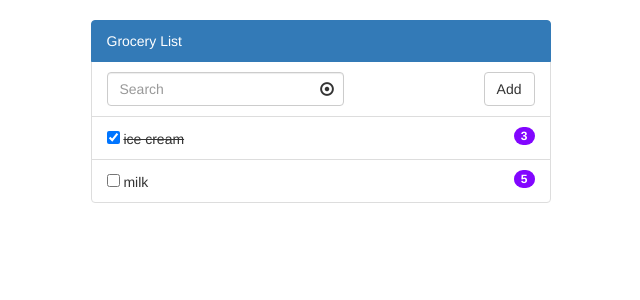
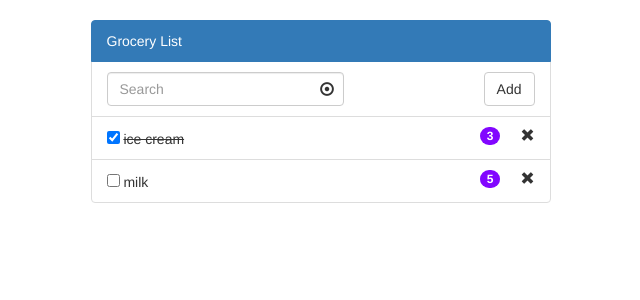
Before and after one commit to SmrtShopper/smart-shopper, a PHP site: page / in a window 1280 px wide. Shown: the part 72-372 px from the top of the page, without its empty margins (312-952 px from the left). Run offline with PHP 8.4, Linux system fonts and the light colour scheme; some libraries are stand-ins or nearby versions.

Commit message:
added remove icon

```diff
--- a/assets/css/desktop.css
+++ b/assets/css/desktop.css
@@ -7,6 +7,10 @@
 
 #record_button {
 	pointer-events: auto;
+}
+
+.glyphicon-remove {
+	padding-left: 20px;
 }
 
 
--- a/assets/js/groceryItem.js
+++ b/assets/js/groceryItem.js
@@ -7,6 +7,8 @@ angular.module('smartShopper', [])
       $scope.items.unshift({description: document.getElementById("grocItem").value, bought: false});
       document.getElementById("grocItem").value = '';
     };
+
+
     $scope.voiceRec = function(){
 
       var recognition = new webkitSpeechRecognition();
--- a/index.html
+++ b/index.html
@@ -60,8 +60,10 @@
       </li>
       <li class= "list-group-item" ng-repeat="item in items">
           <input type="checkbox" ng-model=item.bought>
+          <i class="glyphicon glyphicon-remove pull-right"></i>
           <span class = "item-bought-{{item.bought}}">{{item.description}}</span>
           <span class = "badge badge_quantity">{{item.quantity}}</span>
+
       </li>
     </ul>
   </div>
```
Lines whose indentation alone changed are shown as unchanged.
